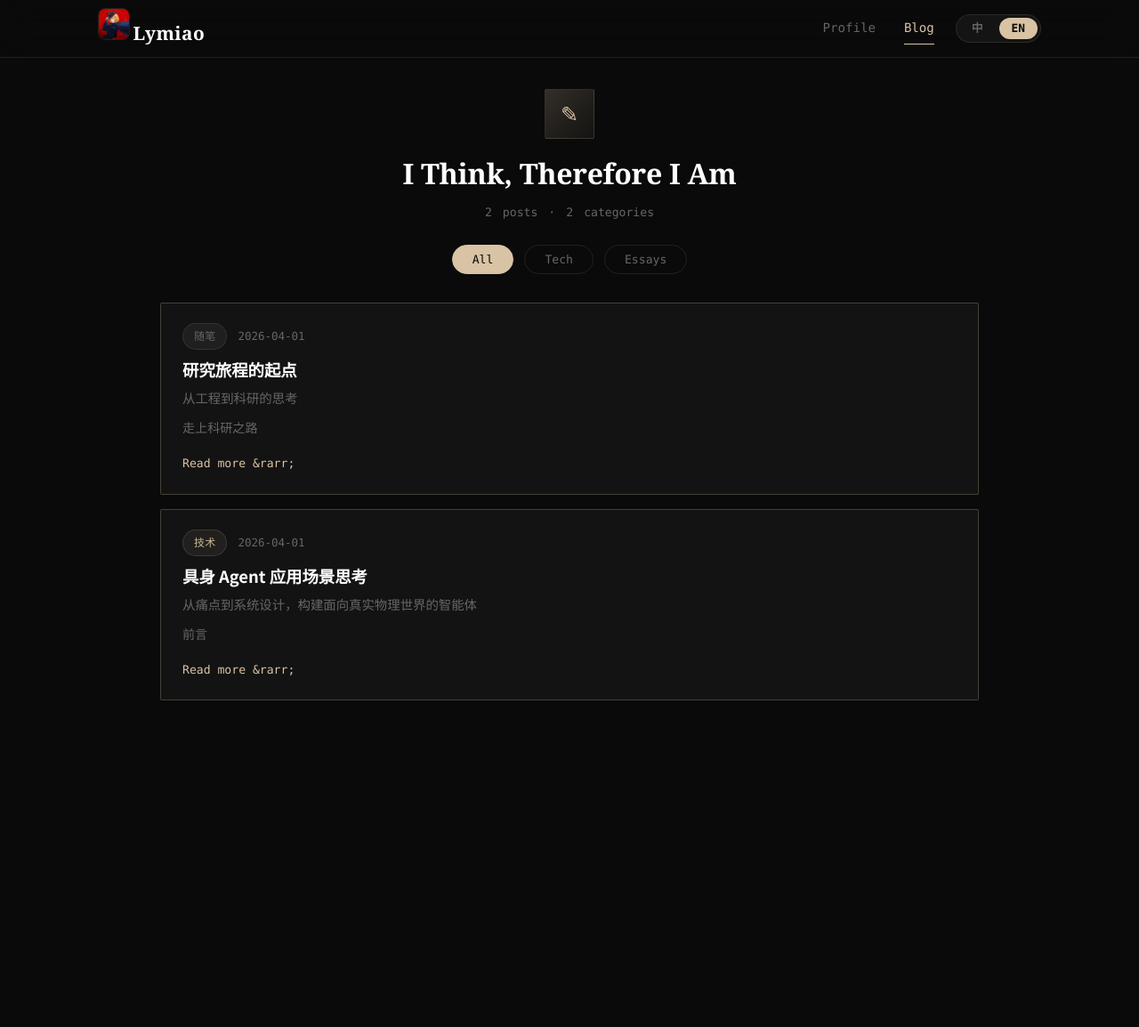
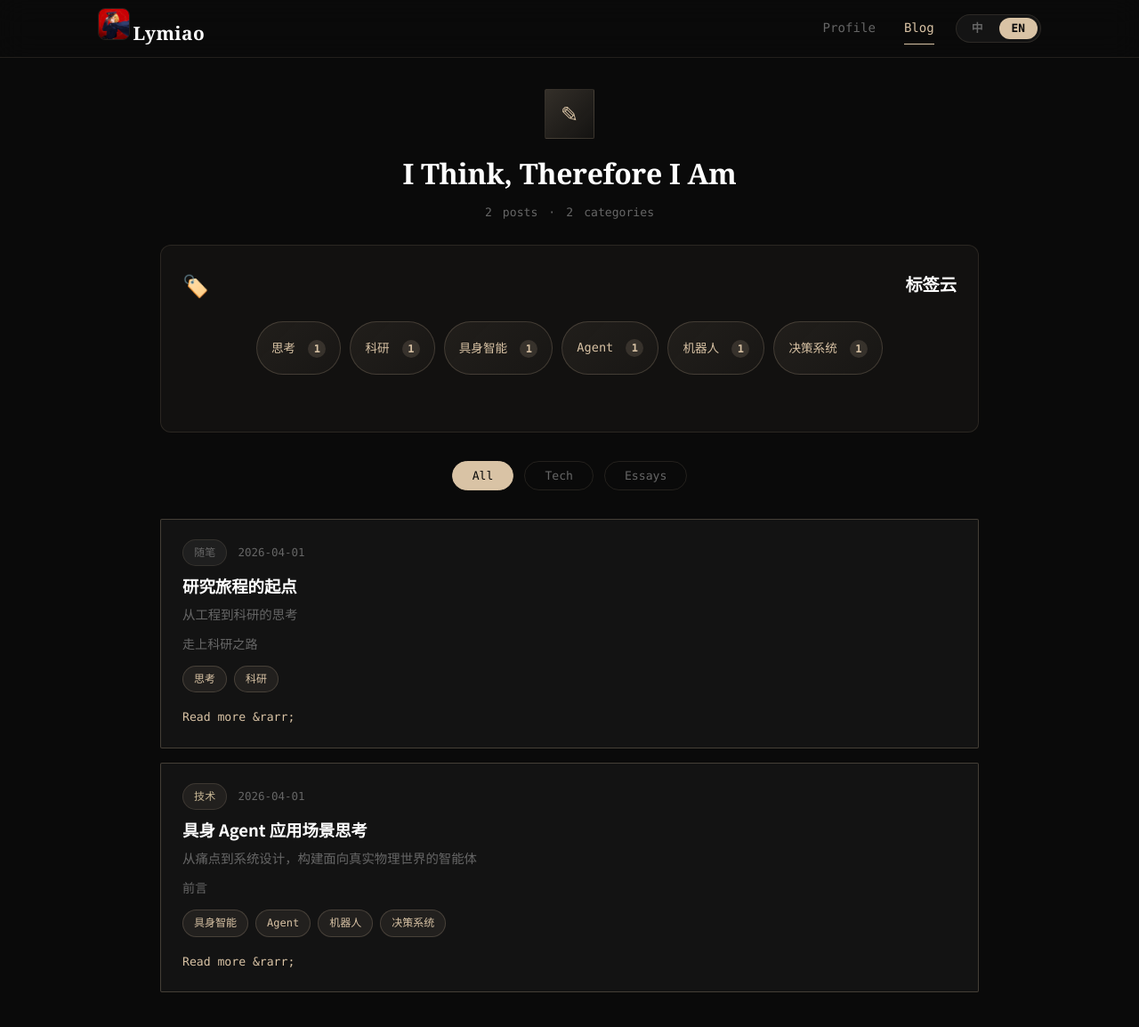
Before and after one commit to KAG778/Lymiao.github.io, a Jekyll site: the page built from blog/index.html, in a window 1280 px wide and 1171 px high. Shown: the top 1154 px of the window at 89% size. Built offline with Jekyll 4.4.1, drawn with Linux system fonts in a browser that asks for light colours.

Commit message:
添加博客标签云和筛选功能
功能特性：
- 动态标签云：根据文章数量自动调整标签大小
- 标签筛选：点击标签筛选相关文章
- 多选筛选：支持组合多个标签筛选
- 一键清除：快速重置所有标签筛选
- 文章卡片标签：显示每篇文章的标签
- 流光动画效果：标签悬停时的流光效果

视觉设计：
- 标签大小分级（小/中/大）
- 标签激活状态金色高亮
- 标签数量徽章显示
- 与现有黑色主题完美融合

Co-Authored-By: Claude Sonnet 4.6 <noreply@anthropic.com>

```diff
--- a/blog/index.html
+++ b/blog/index.html
@@ -17,15 +17,64 @@ permalink: /blog/
     </div>
   </div>
 
+  <!-- 标签云 -->
+  <div class="tag-cloud-section">
+    <div class="tag-cloud-header">
+      <span class="tag-cloud-icon">🏷️</span>
+      <h2 class="tag-cloud-title">标签云</h2>
+      <button class="tag-cloud-reset" id="resetTags" style="display: none;">
+        <svg viewBox="0 0 24 24" fill="none" stroke="currentColor" stroke-width="2">
+          <path d="M3 6h18M19 6v14a2 2 0 01-2 2H7a2 2 0 01-2-2V6m3 0V4a2 2 0 012-2h4a2 2 0 012 2v2"/>
+        </svg>
+        清除筛选
+      </button>
+    </div>
+    <div class="tag-cloud" id="tagCloud">
+      {% assign tags = '' %}
+      {% for post in site.posts %}
+        {% for tag in post.tags %}
+          {% assign tag_name = tag | strip %}
+          {% unless tags contains tag_name %}
+            {% assign tags = tags | append: tag_name | append: ',' %}
+          {% endunless %}
+        {% endfor %}
+      {% endfor %}
+
+      {% assign tag_array = tags | split: ',' %}
+      {% for tag in tag_array %}
+        {% assign count = 0 %}
+        {% for post in site.posts %}
+          {% if post.tags contains tag %}
+            {% assign count = count | plus: 1 %}
+          {% endif %}
+        {% endfor %}
+
+        {% assign size_class = 'tag-size-small' %}
+        {% if count > 1 %}
+          {% assign size_class = 'tag-size-medium' %}
+        {% endif %}
+        {% if count > 2 %}
+          {% assign size_class = 'tag-size-large' %}
+        {% endif %}
+
+        <button class="tag-cloud-tag {{ size_class }}" data-tag="{{ tag }}">
+          {{ tag }}
+          <span class="tag-count">{{ count }}</span>
+        </button>
+      {% endfor %}
+    </div>
+    <div class="tag-cloud-status" id="tagStatus"></div>
+  </div>
+
   <div class="blog-filters">
     <button class="blog-filter-btn active" data-filter="all" data-i18n="blog.filter.all">全部</button>
     <button class="blog-filter-btn" data-filter="技术" data-i18n="blog.filter.tech">技术</button>
     <button class="blog-filter-btn" data-filter="随笔" data-i18n="blog.filter.essay">随笔</button>
   </div>
 
-  <div class="blog-list">
+  <div class="blog-list" id="blogList">
     {% for post in site.posts %}
-    <article class="blog-card" data-category="{{ post.category }}">
+    <article class="blog-card" data-category="{{ post.category }}" data-tags="{{ post.tags | join: ',' }}">
       <a href="{{ post.url | relative_url }}" class="blog-card-link">
         <div class="blog-card-meta">
           <span class="blog-card-category {{ post.category }}">{{ post.category }}</span>
@@ -37,6 +86,13 @@ permalink: /blog/
         {% endif %}
         {% if post.excerpt %}
         <p class="blog-card-excerpt">{{ post.excerpt | strip_html | truncate: 120 }}</p>
+        {% endif %}
+        {% if post.tags %}
+        <div class="blog-card-tags">
+          {% for tag in post.tags %}
+          <span class="blog-card-tag">{{ tag }}</span>
+          {% endfor %}
+        </div>
         {% endif %}
         <span class="blog-card-read-more" data-i18n="blog.readMore">阅读全文 &rarr;</span>
       </a>
--- a/css/main.css
+++ b/css/main.css
@@ -1540,6 +1540,159 @@ main {
   gap: 12px;
 }
 
+/* ==================== 标签云 ==================== */
+.tag-cloud-section {
+  background: var(--bg-section);
+  border: 1px solid var(--border);
+  border-radius: 12px;
+  padding: 24px;
+  margin-bottom: 32px;
+  animation: slideUpFade 0.6s ease-out 0.2s forwards;
+  opacity: 0;
+}
+
+.tag-cloud-header {
+  display: flex;
+  align-items: center;
+  justify-content: space-between;
+  margin-bottom: 20px;
+  flex-wrap: wrap;
+  gap: 12px;
+}
+
+.tag-cloud-icon {
+  font-size: 1.5rem;
+  margin-right: 8px;
+}
+
+.tag-cloud-title {
+  font-family: var(--font-serif);
+  font-size: 1.2rem;
+  font-weight: 600;
+  color: var(--text-heading);
+  display: flex;
+  align-items: center;
+}
+
+.tag-cloud-reset {
+  display: flex;
+  align-items: center;
+  gap: 6px;
+  padding: 6px 14px;
+  background: transparent;
+  border: 1px solid var(--border);
+  border-radius: 6px;
+  color: var(--muted);
+  font-size: 0.85rem;
+  cursor: pointer;
+  transition: all 0.3s ease;
+  font-family: var(--font-sans);
+}
+
+.tag-cloud-reset:hover {
+  background: rgba(217, 195, 165, 0.1);
+  border-color: var(--accent);
+  color: var(--accent);
+}
+
+.tag-cloud-reset svg {
+  width: 16px;
+  height: 16px;
+}
+
+.tag-cloud {
+  display: flex;
+  flex-wrap: wrap;
+  gap: 10px;
+  justify-content: center;
+  min-height: 60px;
+}
+
+.tag-cloud-tag {
+  position: relative;
+  padding: 8px 16px;
+  background: linear-gradient(135deg, rgba(217, 195, 165, 0.08) 0%, rgba(217, 195, 165, 0.03) 100%);
+  border: 1px solid rgba(217, 195, 165, 0.2);
+  border-radius: 999px;
+  color: var(--accent);
+  font-family: var(--font-mono);
+  cursor: pointer;
+  transition: all 0.3s ease;
+  overflow: hidden;
+}
+
+.tag-cloud-tag::before {
+  content: '';
+  position: absolute;
+  top: 0;
+  left: -100%;
+  width: 100%;
+  height: 100%;
+  background: linear-gradient(90deg, transparent, rgba(255, 255, 255, 0.1), transparent);
+  transition: left 0.5s ease;
+}
+
+.tag-cloud-tag:hover::before {
+  left: 100%;
+}
+
+.tag-cloud-tag:hover {
+  transform: translateY(-2px);
+  box-shadow: 0 4px 12px rgba(217, 195, 165, 0.25);
+  border-color: rgba(217, 195, 165, 0.4);
+}
+
+.tag-cloud-tag.active {
+  background: linear-gradient(135deg, var(--accent) 0%, rgba(217, 195, 165, 0.7) 100%);
+  color: var(--bg);
+  border-color: var(--accent);
+  box-shadow: 0 4px 16px rgba(217, 195, 165, 0.35);
+}
+
+.tag-cloud-tag.active .tag-count {
+  background: rgba(0, 0, 0, 0.2);
+  color: var(--bg);
+}
+
+.tag-count {
+  display: inline-block;
+  min-width: 20px;
+  height: 20px;
+  padding: 0 6px;
+  background: rgba(217, 195, 165, 0.15);
+  border-radius: 10px;
+  font-size: 0.75rem;
+  font-weight: 600;
+  margin-left: 6px;
+  line-height: 20px;
+  color: var(--accent);
+}
+
+/* 标签大小分级 */
+.tag-size-small {
+  font-size: 0.85rem;
+}
+
+.tag-size-medium {
+  font-size: 1rem;
+  font-weight: 500;
+}
+
+.tag-size-large {
+  font-size: 1.15rem;
+  font-weight: 600;
+  padding: 10px 20px;
+}
+
+.tag-cloud-status {
+  text-align: center;
+  color: var(--muted);
+  font-size: 0.9rem;
+  margin-top: 16px;
+  min-height: 24px;
+  font-family: var(--font-mono);
+}
+
 /* ==================== 博客分类过滤 ==================== */
 .blog-filters {
   display: flex;
@@ -1664,6 +1817,33 @@ main {
 
 .blog-card-link:hover .blog-card-read-more {
   color: var(--link-hover);
+}
+
+/* 博客卡片标签 */
+.blog-card-tags {
+  display: flex;
+  flex-wrap: wrap;
+  gap: 8px;
+  margin: 12px 0;
+}
+
+.blog-card-tag {
+  display: inline-block;
+  padding: 4px 12px;
+  background: rgba(217, 195, 165, 0.08);
+  border: 1px solid rgba(217, 195, 165, 0.2);
+  border-radius: 999px;
+  color: var(--accent);
+  font-family: var(--font-mono);
+  font-size: 0.75rem;
+  font-weight: 500;
+  transition: all 0.3s ease;
+}
+
+.blog-card-link:hover .blog-card-tag {
+  background: rgba(217, 195, 165, 0.15);
+  border-color: rgba(217, 195, 165, 0.35);
+  transform: translateY(-1px);
 }
 
 .blog-card.hidden {
--- a/js/main.js
+++ b/js/main.js
@@ -302,6 +302,89 @@ document.querySelectorAll(".blog-filter-btn").forEach((btn) => {
   });
 });
 
+// Tag cloud filtering
+(function () {
+  const tagCloud = document.getElementById("tagCloud");
+  const resetButton = document.getElementById("resetTags");
+  const tagStatus = document.getElementById("tagStatus");
+
+  if (!tagCloud) return;
+
+  let selectedTags = new Set();
+
+  // Update tag status message
+  function updateTagStatus() {
+    if (selectedTags.size === 0) {
+      tagStatus.textContent = "";
+      resetButton.style.display = "none";
+    } else {
+      const tags = Array.from(selectedTags).join("、");
+      tagStatus.innerHTML = `已选择: <strong>${tags}</strong>`;
+      resetButton.style.display = "flex";
+    }
+  }
+
+  // Filter blog cards by selected tags
+  function filterByTags() {
+    const cards = document.querySelectorAll(".blog-card");
+
+    cards.forEach((card) => {
+      const cardTags = card.dataset.tags ? card.dataset.tags.split(",") : [];
+
+      if (selectedTags.size === 0) {
+        // No tags selected, show all cards (respect category filter)
+        const activeCategoryBtn = document.querySelector(".blog-filter-btn.active");
+        const categoryFilter = activeCategoryBtn ? activeCategoryBtn.dataset.filter : "all";
+
+        if (categoryFilter === "all" || card.dataset.category === categoryFilter) {
+          card.classList.remove("hidden");
+        } else {
+          card.classList.add("hidden");
+        }
+      } else {
+        // Check if card has all selected tags
+        const hasAllTags = [...selectedTags].every((tag) => cardTags.includes(tag));
+
+        if (hasAllTags) {
+          card.classList.remove("hidden");
+        } else {
+          card.classList.add("hidden");
+        }
+      }
+    });
+
+    updateTagStatus();
+  }
+
+  // Tag click handler
+  tagCloud.querySelectorAll(".tag-cloud-tag").forEach((tag) => {
+    tag.addEventListener("click", () => {
+      const tagName = tag.dataset.tag;
+
+      if (selectedTags.has(tagName)) {
+        selectedTags.delete(tagName);
+        tag.classList.remove("active");
+      } else {
+        selectedTags.add(tagName);
+        tag.classList.add("active");
+      }
+
+      filterByTags();
+    });
+  });
+
+  // Reset button handler
+  if (resetButton) {
+    resetButton.addEventListener("click", () => {
+      selectedTags.clear();
+      tagCloud.querySelectorAll(".tag-cloud-tag").forEach((tag) => {
+        tag.classList.remove("active");
+      });
+      filterByTags();
+    });
+  }
+})();
+
 // Initialize language
 setLanguage(getInitialLanguage());
 
```
